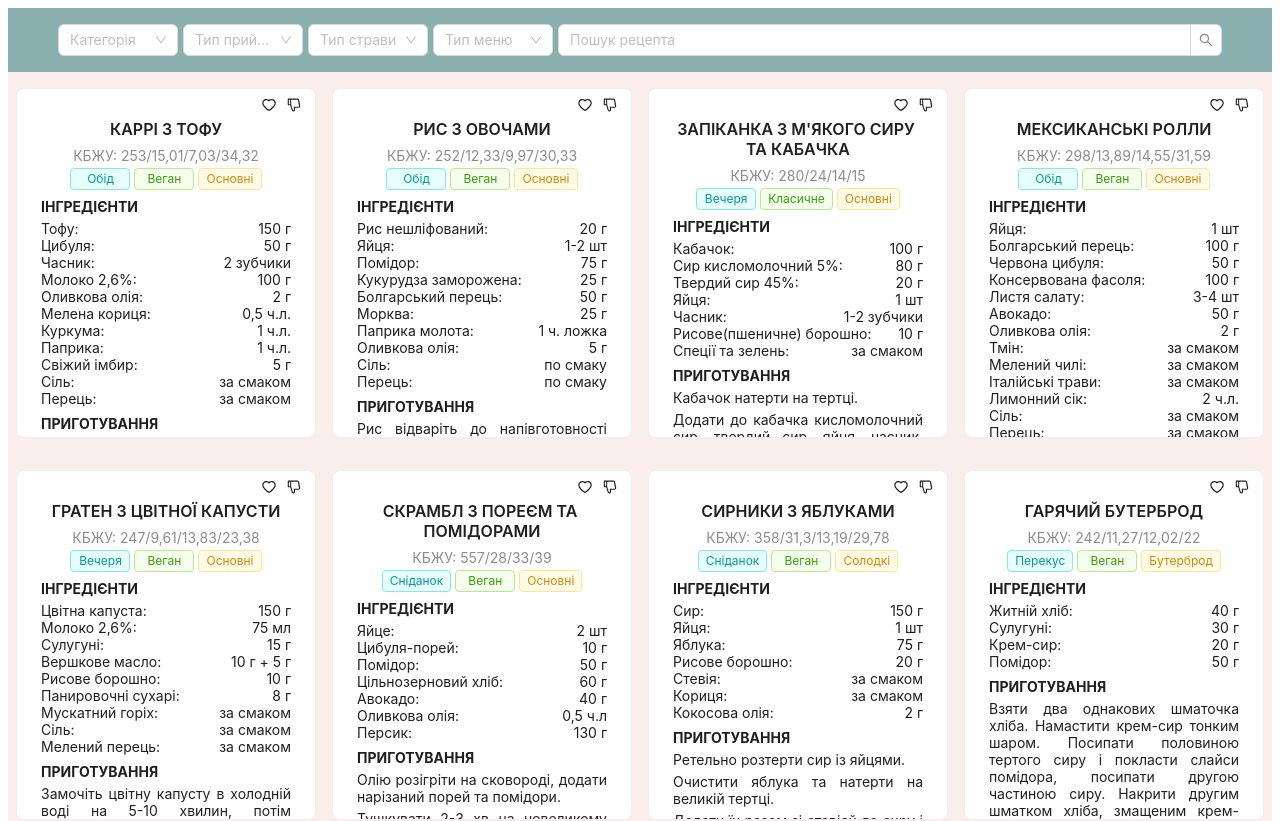
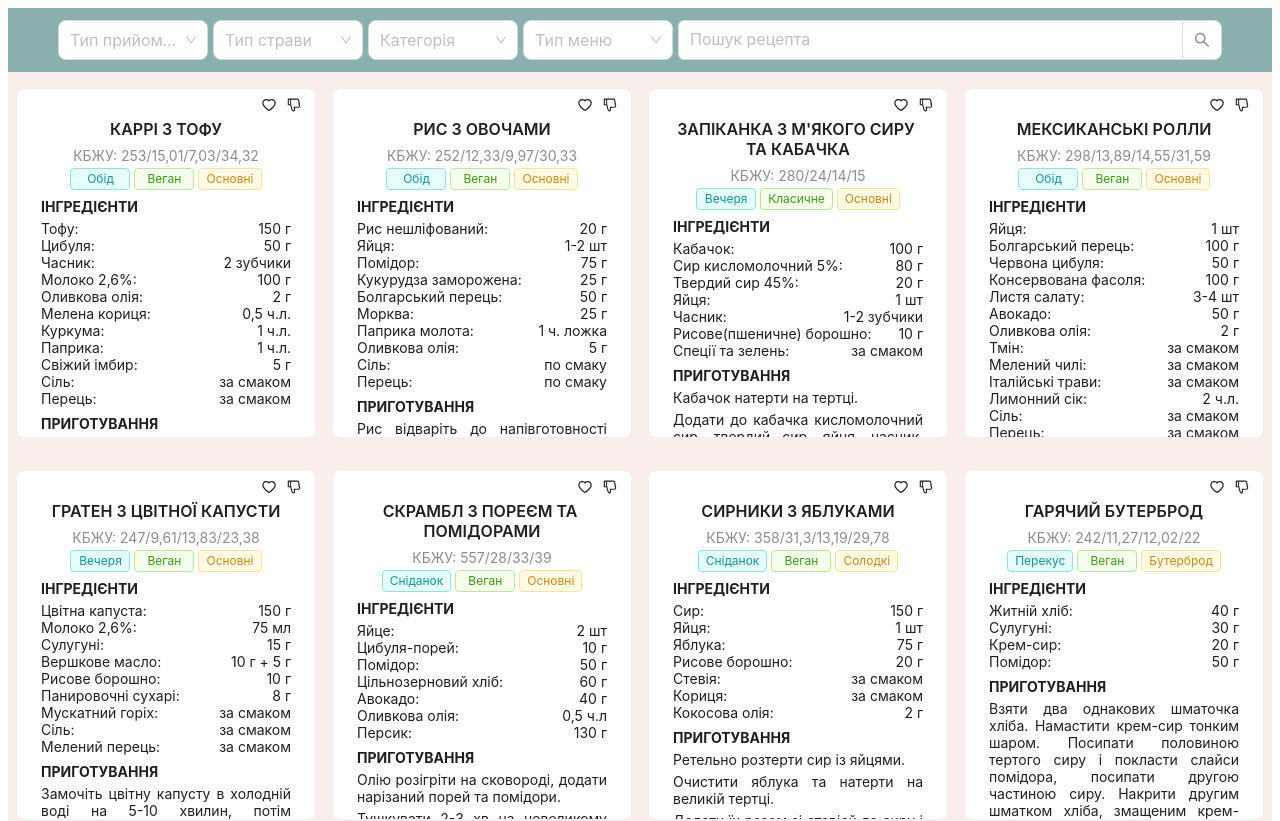
Before and after one commit to Medyanenko/healthy-taste, a React (Vite) app: page / in a window 1280 px wide. Shown: the top 821 px of the page. Built offline with nearby package versions, Linux system fonts and the light colour scheme.

Commit message:
added styles

```diff
--- a/index.html
+++ b/index.html
@@ -3,7 +3,7 @@
   <head>
     <meta charset="UTF-8" />
     <link rel="icon" type="image/svg+xml" href="./favicon.png" />
-    <meta name="viewport" content="width=device-width, initial-scale=1.0" />
+    <meta name="viewport" content="width=device-width, initial-scale=1.0 user-scalable=no"/>
     <title>healthy taste</title>
   </head>
   <body>
--- a/src/components/Filters/CategoryTypeFilter/CategoryTypeFilter.component.jsx
+++ b/src/components/Filters/CategoryTypeFilter/CategoryTypeFilter.component.jsx
@@ -14,6 +14,7 @@ const CategoryTypeFilter = ({ setCategoryType }) => {
       placeholder='Категорія'
       onChange={handleCategoryTypeChange}
       allowClear
+      size='large'
     >
       <Option value='favorite'>Улюблені</Option>
       <Option value='festive'>Святкові</Option>
--- a/src/components/Filters/DishTypeFilter/DishTypeFilter.component.jsx
+++ b/src/components/Filters/DishTypeFilter/DishTypeFilter.component.jsx
@@ -14,6 +14,7 @@ const DishTypeFilter = ({setDishType}) => {
       placeholder="Тип страви"
       onChange={handleDishTypeChange}
       allowClear
+      size='large'
     >
       <Option value="snack">Закуски</Option>
       <Option value="sandwich">Бутерброди</Option>
--- a/src/components/Filters/MealTypeFilter/MealTypeFilter.component.jsx
+++ b/src/components/Filters/MealTypeFilter/MealTypeFilter.component.jsx
@@ -14,6 +14,7 @@ const MealTypeFilter = ({ setMealType }) => {
       placeholder="Тип прийому їжі"
       onChange={handleMealTypeChange}
       allowClear
+      size='large'
     >
       <Option value="breakfast">Сніданок</Option>
       <Option value="lunch">Обід</Option>
--- a/src/components/Filters/MenuTypeFilter/MenuTypeFilter.component.jsx
+++ b/src/components/Filters/MenuTypeFilter/MenuTypeFilter.component.jsx
@@ -14,6 +14,7 @@ const MenuTypeFilter = ({ setMenuType }) => {
       placeholder='Тип меню'
       onChange={handleMenuTypeChange}
       allowClear
+      size='large'
     >
       <Option value='vegan'>Веган</Option>
       <Option value='meat'>Класичне</Option>
--- a/src/components/Filters/SearchFilter/SearchFilter.component.jsx
+++ b/src/components/Filters/SearchFilter/SearchFilter.component.jsx
@@ -14,6 +14,7 @@ const SearchFilter = ({ setSearchQuery }) => {
       onSearch={handleSearch}
       style={{ flexGrow: 1 }}
       allowClear
+      size="large"
     />
   );
 };
--- a/src/components/Filters/WrapperFilterStyles.styles.ts
+++ b/src/components/Filters/WrapperFilterStyles.styles.ts
@@ -2,7 +2,15 @@ import styled from "styled-components";
 import { Select } from "antd";
 
 export const WrapperContent = styled(Select)`
-    min-width: 120px;
+    min-width: 150px;
     width: 150;
-    margin-right: 5px
+    margin-right: 5px;
+    @media (max-width: 768px) {
+    .ant-select-clear {
+      font-size: 24px;
+      top: 31.5%;
+      height: 25px;
+      width: 20px;
+    }
+  }
 `;
--- a/src/components/Layout/LayoutContainer.component.jsx
+++ b/src/components/Layout/LayoutContainer.component.jsx
@@ -70,9 +70,9 @@ const LayoutContainer = () => {
     <S.LayoutStyles>
       <S.HeaderStyles>
         <S.WrapperContent>
-          <CategoryTypeFilter setCategoryType={setCategoryType} />
           <MealTypeFilter setMealType={setMealType} />
           <DishTypeFilter setDishType={setDishType} />
+          <CategoryTypeFilter setCategoryType={setCategoryType} />
           <MenuTypeFilter setMenuType={setMenuType} />
           <SearchFilter setSearchQuery={setSearchQuery} />
         </S.WrapperContent>
--- a/src/components/Layout/LayoutContainer.styles.ts
+++ b/src/components/Layout/LayoutContainer.styles.ts
@@ -23,7 +23,8 @@ export const HeaderStyles = styled(Header)`
     align-items: center;
     background-color: #89b0ae;
     @media (max-width: 768px) {
-        height: 220px;
+        height: 260px;
+        padding: 40px;
         main{
         display: flex;
         flex-direction: column;
@@ -33,7 +34,7 @@ export const HeaderStyles = styled(Header)`
             margin: 0%;
         }
     }
-    }
+}
 `;
 export const FooterStyles = styled(Footer)`
     text-align: center;
--- a/src/components/RecipeCard/RecipeCard.component.jsx
+++ b/src/components/RecipeCard/RecipeCard.component.jsx
@@ -66,7 +66,7 @@ const RecipeCard = ({ recipe }) => {
         ) : null
       }
     >
-      <Tooltip title={isFavorite ? "Не вразило" : "Приготуй мене ще раз"}>
+      <Tooltip title={isFavorite ? "Приготую ще раз" : "Не вразило"}>
         <S.FavoriteButton
           icon={
             isFavorite ? (
@@ -80,7 +80,7 @@ const RecipeCard = ({ recipe }) => {
           right="30px"
         />
       </Tooltip>
-      <Tooltip title={isDisliked ? "Дай ще один шанс" : "Гидота яка"}>
+      <Tooltip title={isDisliked ? "Гидота яка" : " Даю ще один шанс"}>
         <S.FavoriteButton
           icon={
             isDisliked ? (
```
